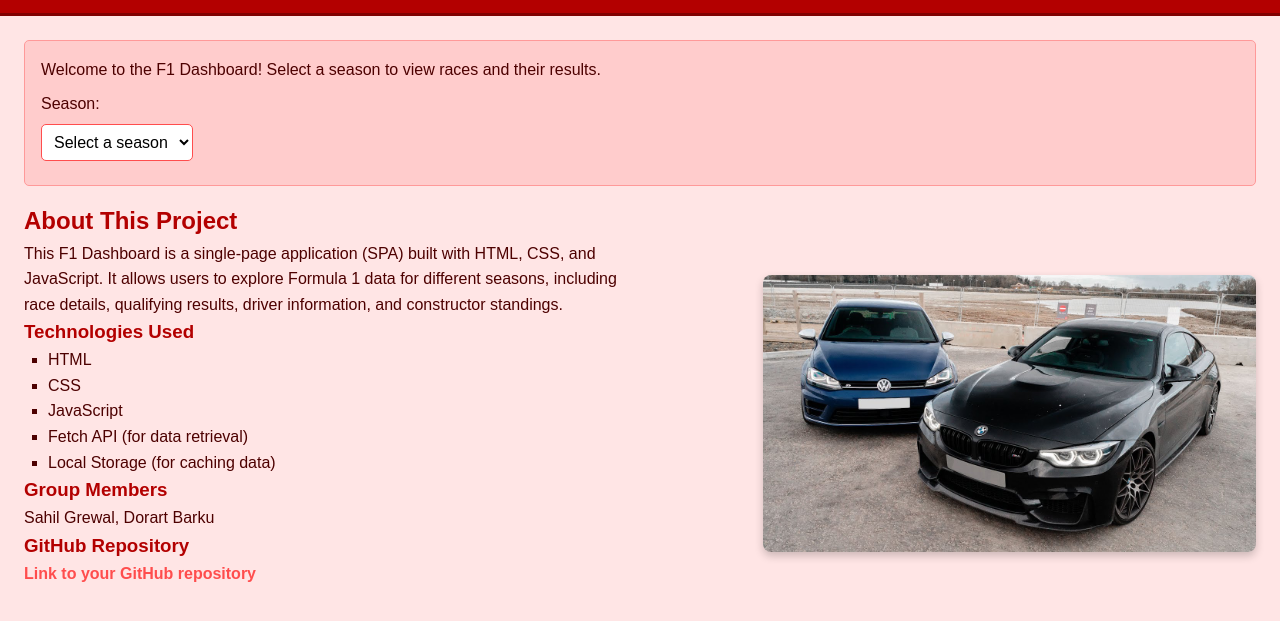
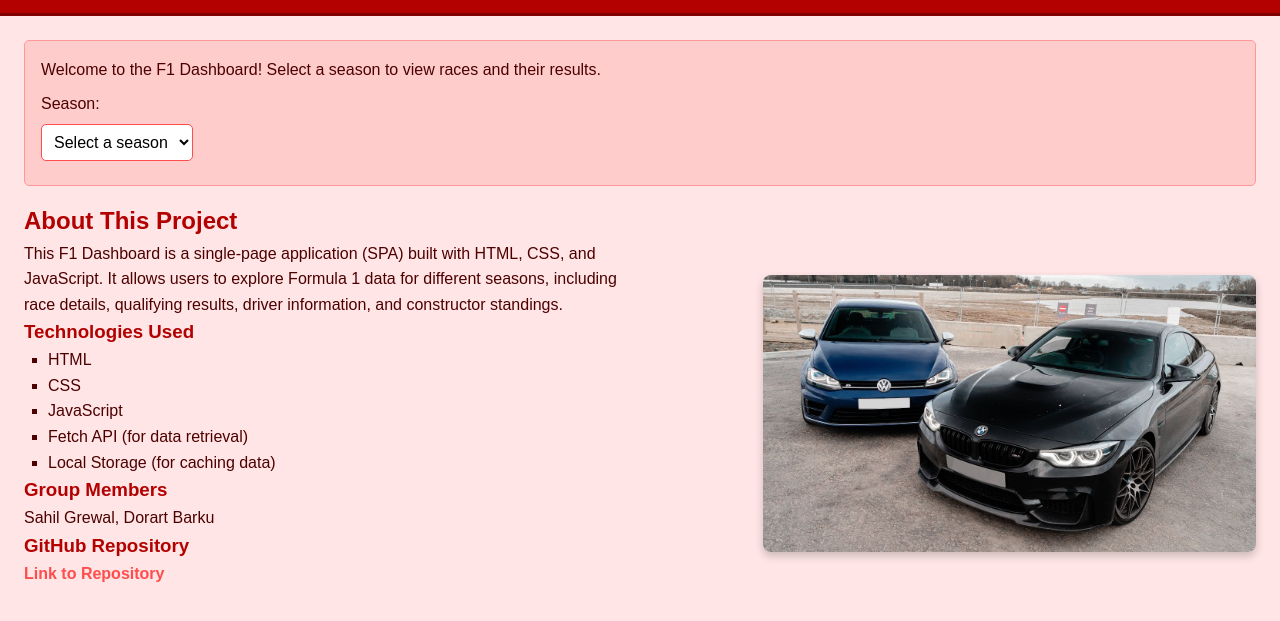
Before and after one commit to DBARKU/Barku-Grewal-Assignment2, a plain HTML site: page index.html in a window 1280 px wide. Shown: the part 69-690 px from the top of the page. Drawn offline with Linux system fonts and the light colour scheme; no server answers.

Commit message:
link working

```diff
--- a/index.html
+++ b/index.html
@@ -50,7 +50,7 @@
             <h3>Group Members</h3>
             <p>Sahil Grewal, Dorart Barku</p>
             <h3>GitHub Repository</h3>
-            <a href="">Link to your GitHub repository</a>
+            <a href="https://github.com/DBARKU/Barku-Grewal-Assignment2.git">Link to Repository</a>
           </div>
           <img src="images/sahildorartcars.jpg" alt="F1 Banner" id="front-page-image">
         </div>
```
